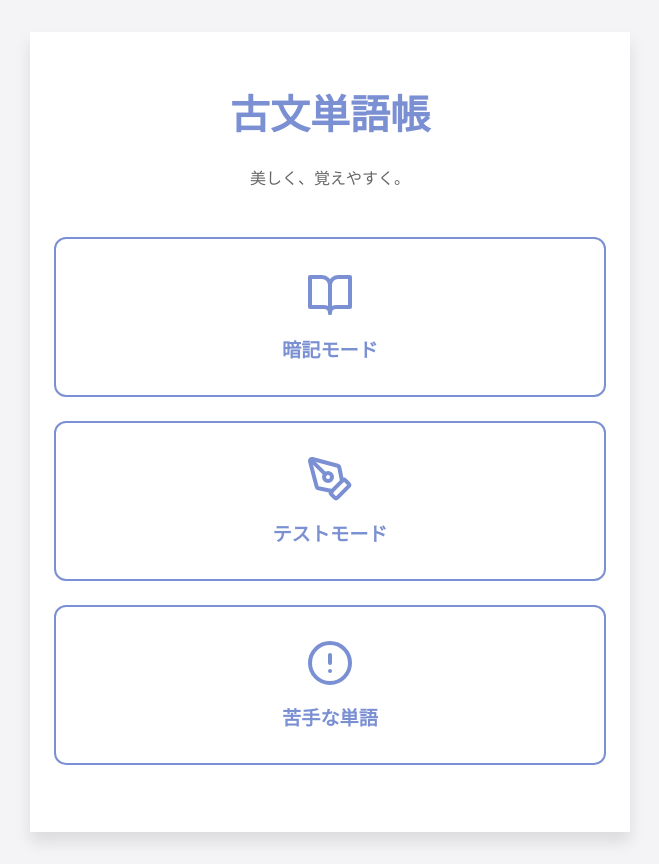
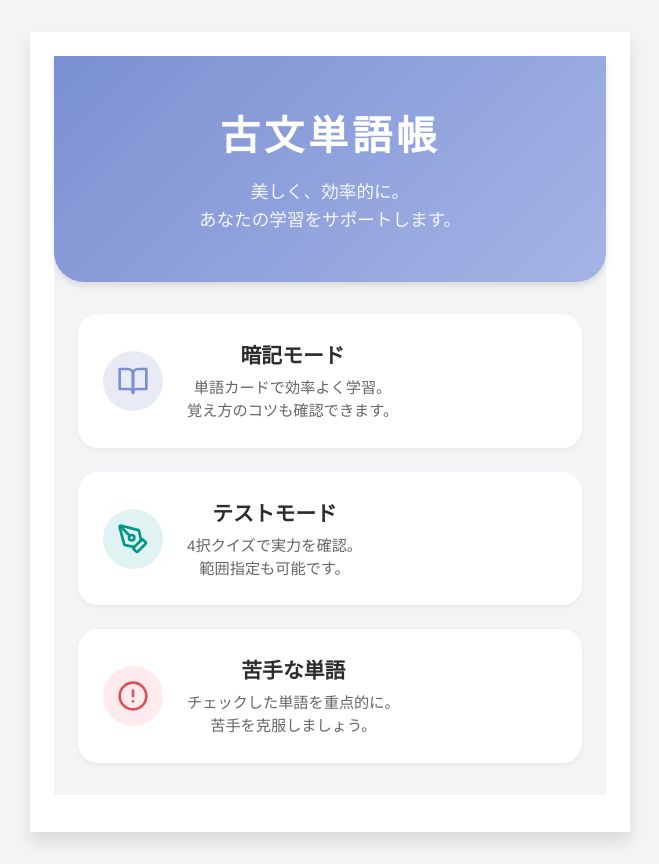
Before and after one commit to yuki5321/kobun-vocabulary, a React (Vite) app: page / in a window 1280 px wide. Shown: the whole page, without its empty margins (310-969 px from the left). Built offline with nearby package versions, Linux system fonts and the light colour scheme.

Commit message:
ホームおしゃれ

```diff
--- a/src/index.css
+++ b/src/index.css
@@ -67,54 +67,129 @@ body {
 .home-container {
   display: flex;
   flex-direction: column;
-  align-items: center;
-  justify-content: center;
   height: 100%;
-  text-align: center;
+  background-color: var(--color-background);
 }
 
-.home-container h1 {
-  font-size: 2.5rem;
-  margin-bottom: 0.5rem;
-  color: var(--color-primary);
+.hero-section {
+  background: linear-gradient(135deg, var(--color-primary) 0%, #a5b4e6 100%);
+  color: white;
+  padding: 3rem 2rem;
+  text-align: center;
+  border-bottom-left-radius: 30px;
+  border-bottom-right-radius: 30px;
+  box-shadow: var(--shadow-md);
+  margin-bottom: 2rem;
 }
 
-.home-container p {
-  color: var(--color-text-light);
-  margin-bottom: 3rem;
+.hero-content h1 {
+  font-size: 2.5rem;
+  margin: 0 0 1rem 0;
+  letter-spacing: 0.1em;
+}
+
+.hero-subtitle {
+  font-size: 1.1rem;
+  opacity: 0.9;
+  line-height: 1.6;
+  margin: 0;
+}
+
+.menu-section {
+  padding: 0 1.5rem 2rem 1.5rem;
+  flex: 1;
 }
 
 .menu-grid {
-  display: grid;
+  display: flex;
+  flex-direction: column;
   gap: 1.5rem;
-  width: 100%;
 }
 
 .menu-card {
   display: flex;
-  flex-direction: column;
   align-items: center;
-  justify-content: center;
+  gap: 1.5rem;
   background-color: var(--color-surface);
-  border: 2px solid var(--color-primary);
-  border-radius: var(--radius-md);
-  padding: 2rem;
+  padding: 1.5rem;
+  border-radius: var(--radius-lg);
   text-decoration: none;
-  color: var(--color-primary);
-  transition: all 0.2s ease;
-  gap: 1rem;
+  color: var(--color-text);
+  box-shadow: var(--shadow-sm);
+  transition: all 0.3s cubic-bezier(0.25, 0.8, 0.25, 1);
+  border: 1px solid transparent;
 }
 
 .menu-card:hover {
-  background-color: var(--color-primary);
-  color: var(--color-surface);
-  transform: translateY(-2px);
-  box-shadow: var(--shadow-md);
+  transform: translateY(-4px);
+  box-shadow: var(--shadow-lg);
 }
 
-.menu-card span {
-  font-size: 1.2rem;
-  font-weight: bold;
+.card-icon {
+  display: flex;
+  align-items: center;
+  justify-content: center;
+  width: 60px;
+  height: 60px;
+  border-radius: 50%;
+  flex-shrink: 0;
+  transition: all 0.3s ease;
+}
+
+.menu-card h3 {
+  margin: 0 0 0.5rem 0;
+  font-size: 1.3rem;
+  color: var(--color-text);
+}
+
+.menu-card p {
+  margin: 0;
+  font-size: 0.95rem;
+  color: var(--color-text-light);
+  line-height: 1.5;
+}
+
+/* Card Variants */
+.primary-card .card-icon {
+  background-color: #e8eaf6;
+  color: var(--color-primary);
+}
+
+.primary-card:hover {
+  border-color: var(--color-primary);
+}
+
+.primary-card:hover .card-icon {
+  background-color: var(--color-primary);
+  color: white;
+}
+
+.secondary-card .card-icon {
+  background-color: #e0f2f1;
+  color: #009688;
+}
+
+.secondary-card:hover {
+  border-color: #009688;
+}
+
+.secondary-card:hover .card-icon {
+  background-color: #009688;
+  color: white;
+}
+
+.accent-card .card-icon {
+  background-color: #ffebee;
+  color: var(--color-accent);
+}
+
+.accent-card:hover {
+  border-color: var(--color-accent);
+}
+
+.accent-card:hover .card-icon {
+  background-color: var(--color-accent);
+  color: white;
 }
 
 /* Memorize Mode */
--- a/src/pages/Home.tsx
+++ b/src/pages/Home.tsx
@@ -5,22 +5,45 @@ import { BookOpen, PenTool, AlertCircle } from 'lucide-react';
 const Home: React.FC = () => {
     return (
         <div className="home-container">
-            <h1>古文単語帳</h1>
-            <p>美しく、覚えやすく。</p>
+            <div className="hero-section">
+                <div className="hero-content">
+                    <h1>古文単語帳</h1>
+                    <p className="hero-subtitle">美しく、効率的に。<br />あなたの学習をサポートします。</p>
+                </div>
+            </div>
 
-            <div className="menu-grid">
-                <Link to="/memorize" className="menu-card">
-                    <BookOpen size={48} />
-                    <span>暗記モード</span>
-                </Link>
-                <Link to="/test" className="menu-card">
-                    <PenTool size={48} />
-                    <span>テストモード</span>
-                </Link>
-                <Link to="/weak" className="menu-card">
-                    <AlertCircle size={48} />
-                    <span>苦手な単語</span>
-                </Link>
+            <div className="menu-section">
+                <div className="menu-grid">
+                    <Link to="/memorize" className="menu-card primary-card">
+                        <div className="card-icon">
+                            <BookOpen size={32} />
+                        </div>
+                        <div className="card-content">
+                            <h3>暗記モード</h3>
+                            <p>単語カードで効率よく学習。<br />覚え方のコツも確認できます。</p>
+                        </div>
+                    </Link>
+
+                    <Link to="/test" className="menu-card secondary-card">
+                        <div className="card-icon">
+                            <PenTool size={32} />
+                        </div>
+                        <div className="card-content">
+                            <h3>テストモード</h3>
+                            <p>4択クイズで実力を確認。<br />範囲指定も可能です。</p>
+                        </div>
+                    </Link>
+
+                    <Link to="/weak" className="menu-card accent-card">
+                        <div className="card-icon">
+                            <AlertCircle size={32} />
+                        </div>
+                        <div className="card-content">
+                            <h3>苦手な単語</h3>
+                            <p>チェックした単語を重点的に。<br />苦手を克服しましょう。</p>
+                        </div>
+                    </Link>
+                </div>
             </div>
         </div>
     );
```
